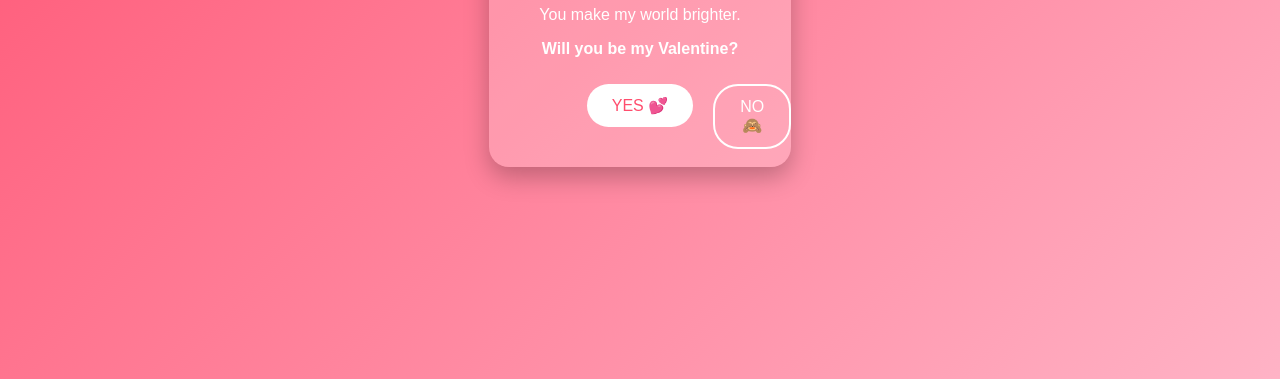
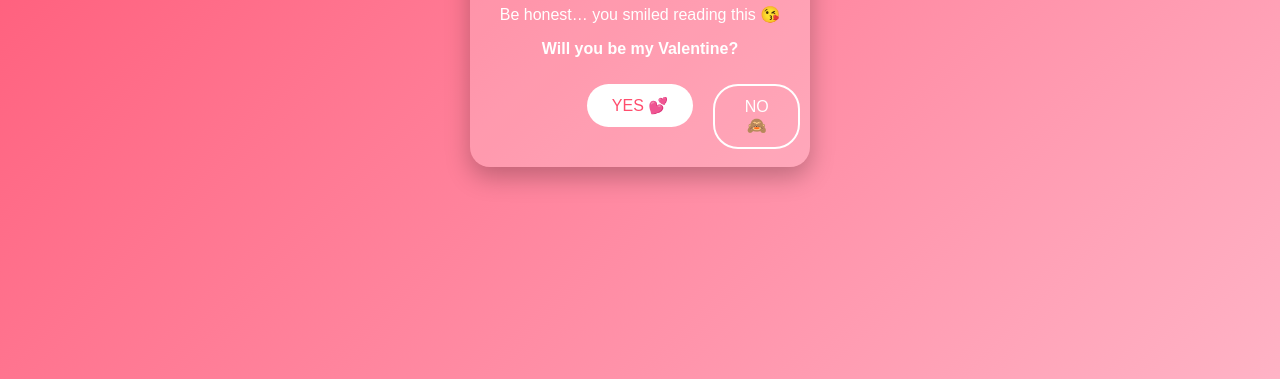
Before and after one commit to JDInfimate/v-card, a plain HTML site: page index.html in a window 1280 px wide. Shown: the part 421-800 px from the top of the page. Drawn offline with Linux system fonts and the light colour scheme.

Commit message:
Update index.html

```diff
--- a/index.html
+++ b/index.html
@@ -89,7 +89,7 @@
     <div class="heart">💖</div>
     <img class="main" src="her.jpg" alt="Her Photo">
     <h1>SANGSANGI 💕</h1>
-    <p>You make my world brighter.</p>
+    <p>Be honest… you smiled reading this 😘</p>
     <p><strong>Will you be my Valentine?</strong></p>
 
     <button onclick="yesClicked()">YES 💕</button>
```
